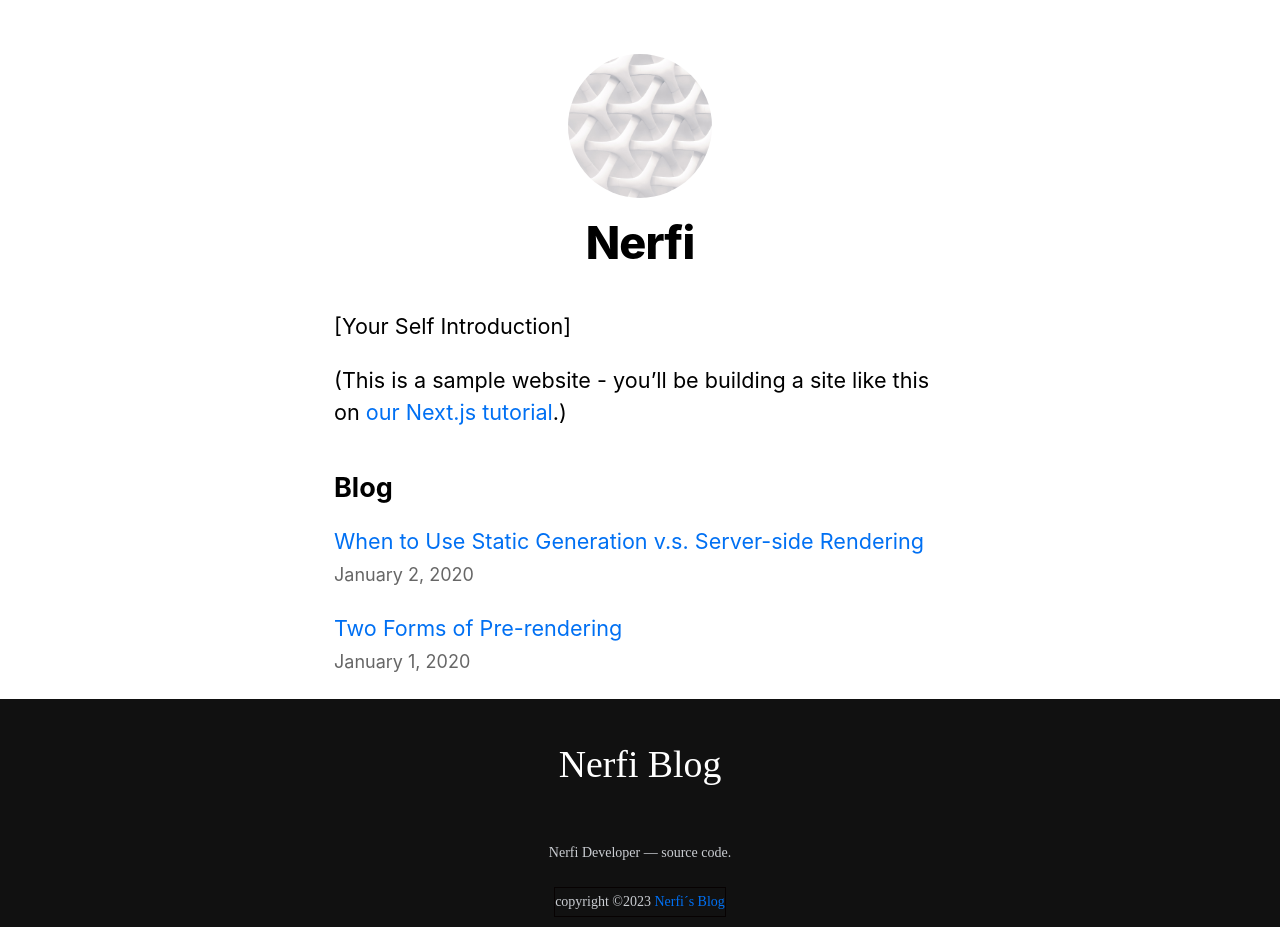
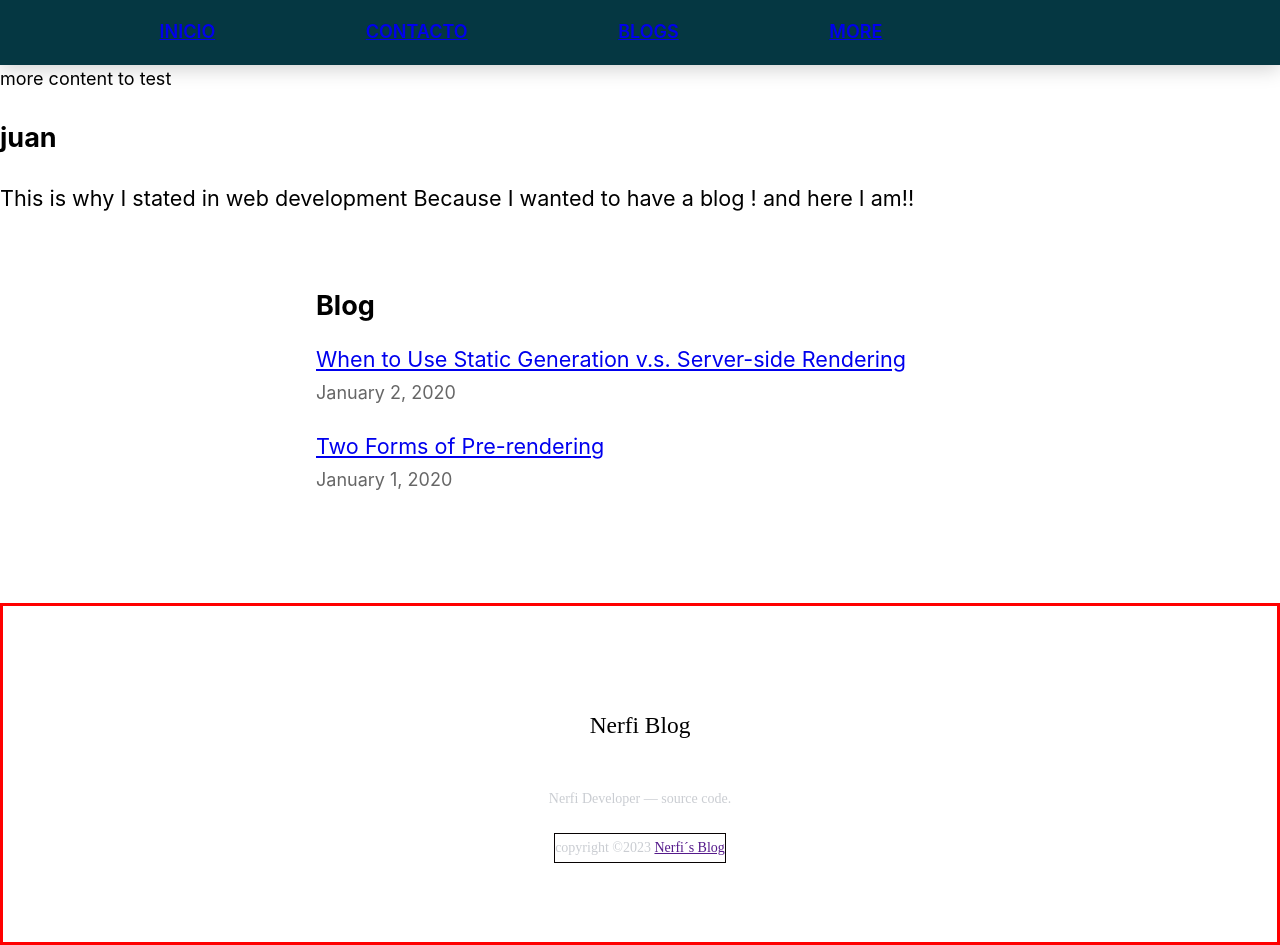
Before and after one commit to Nerfi/nextjs-blog, a Next.js app: page / in a window 1280 px wide. Built offline with nearby package versions, Linux system fonts and the light colour scheme.

Commit message:
fix: arreglado problema de barra horizontal cuadno añadimo heroSection,mañana mas y mejor,espero

```diff
--- /dev/null
+++ b/components/contenWrapper.js
@@ -0,0 +1,8 @@
+export default function ContentWrapper({children}) {
+    return(
+        <section style={{maxWidth: "36rem", padding: "0 1rem", margin: "3rem auto 6rem"}}>
+            {children}
+        </section>
+
+    );
+}
--- a/components/footer.module.css
+++ b/components/footer.module.css
@@ -4,10 +4,12 @@
   justify-content: center;
   flex-direction: column;
   text-align: center;
+  border: solid red;
+  height: 42vh;
 }
 
 .footerContent h3 {
-  font-size: 2.1rem;
+  font-size: 1.3rem;
   font-weight: 500;
   text-transform: capitalize;
   line-height: 3rem;
--- a/components/layout.js
+++ b/components/layout.js
@@ -4,6 +4,7 @@ import styles from "./layout.module.css";
 import utilStyles from "../styles/utils.module.css";
 import Link from "next/link";
 import Footer from "./footer";
+import Navigation from "./nav";
 
 const name = "Nerfi";
 export const siteTitle = "Nerfis Blog";
@@ -26,8 +27,10 @@ export default function Layout({ children, home }) {
         <meta name="twitter:card" content="summary_large_image" />
       </Head>
 
-      <header className={styles.header}>
-        {home ? (
+      <header>
+        <Navigation />
+
+        {/* {home ? (
           <>
             <Image
               priority
@@ -57,15 +60,18 @@ export default function Layout({ children, home }) {
               </Link>
             </h2>
           </>
-        )}
+        )} */}
       </header>
+
       <main>{children}</main>
+
       {!home && (
         <div className={styles.backToHome}>
           <Link href="/">← Back to home</Link>
         </div>
       )}
-      <Footer/>
+
+       <Footer />
     </div>
   );
 }
--- a/components/layout.module.css
+++ b/components/layout.module.css
@@ -1,7 +1,14 @@
 .container {
-  max-width: 36rem;
+  /* max-width: 36rem;
   padding: 0 1rem;
-  margin: 3rem auto 6rem;
+   margin: 3rem auto 6rem; */
+  /* border: solid yellow; */
+  /* height: 100vh;
+   min-height: 100vh; */
+
+   /* display: flex;
+   flex-direction: column;
+   min-height: 100vh;*/
 }
 
 .header {
@@ -11,5 +18,5 @@
 }
 
 .backToHome {
-  margin: 3rem 0 0;
+  margin: 3rem 0 0 ;
 }
--- /dev/null
+++ b/components/nav.js
@@ -0,0 +1,23 @@
+import styles from "./nav.module.css";
+import Link from "next/link";
+
+export default function Navigation() {
+  return (
+    <nav className={styles.container}>
+      <ul className={styles.navLinks}>
+        <li>
+          <Link href="/">Inicio</Link>
+        </li>
+        <li>
+          <a href="#">Contacto</a>
+        </li>
+        <li>
+          <a href="#">Blogs</a>
+        </li>
+        <li>
+          <a href="#">More</a>
+        </li>
+      </ul>
+    </nav>
+  );
+}
--- /dev/null
+++ b/components/nav.module.css
@@ -0,0 +1,21 @@
+.container {
+    /* height: 6rem; */
+    /* width: 100vw; */
+    display: flex;
+    /* position: fixed; */
+    /* z-index: 10; */
+    background-color: #053742;
+    box-shadow: 0 3px 20px rgba(0,0,0,0.2);
+}
+
+
+.navLinks{
+    width: 80vw;
+    display: flex;
+    padding: 0 0.7vw;
+    justify-content: space-evenly;
+    align-items: center;
+    text-transform: uppercase;
+    list-style: none;
+    font-weight: 600;
+}
--- a/pages/index.js
+++ b/pages/index.js
@@ -4,7 +4,8 @@ import utilStyles from "../styles/utils.module.css";
 import { getSortedPostsData } from "../utils/posts";
 import Link from "next/link";
 import Date from "../components/date";
-
+import { BIO } from "../utils/constants";
+import ContentWrapper from "../components/contenWrapper";
 //INDEX ES EL ENTRY POINT DE NUESTRA APP, LA "/" EN EL ROUTER PARA QUE NOS ENTENDAMOS
 
 export async function getStaticProps() {
@@ -24,14 +25,22 @@ export default function Home({ allPostsData }) {
       <Head>
         <title>{siteTitle}</title>
       </Head>
-      <section className={utilStyles.headingMd}>
-        <p>[Your Self Introduction]</p>
-        <p>
-          (This is a sample website - you’ll be building a site like this on{" "}
-          <a href="https://nextjs.org/learn">our Next.js tutorial</a>.)
-        </p>
+
+      {/*
+       HERO SECTIOS GOES HERE , NEEDS TO BE CREATED
+      pd: BIO const should be in hero section
+      */}
+      <section>
+        <div>
+          <span>more content to test </span>
+          <h2>juan </h2>
+        </div>
       </section>
 
+      <section className={utilStyles.headingMd}>
+        <p>{BIO}</p>
+      </section>
+      <ContentWrapper>
         <section className={`${utilStyles.headingMd} ${utilStyles.padding1px}`}>
           <h2 className={utilStyles.headingLg}>Blog</h2>
 
@@ -48,6 +57,7 @@ export default function Home({ allPostsData }) {
             ))}
           </ul>
         </section>
+      </ContentWrapper>
     </Layout>
   );
 }
--- a/styles/globals.css
+++ b/styles/globals.css
@@ -2,13 +2,14 @@ html,
 body {
   padding: 0;
   margin: 0;
-  font-family: -apple-system, BlinkMacSystemFont, Segoe UI, Roboto, Oxygen, Ubuntu,
-    Cantarell, Fira Sans, Droid Sans, Helvetica Neue, sans-serif;
+  font-family: -apple-system, BlinkMacSystemFont, Segoe UI, Roboto, Oxygen,
+    Ubuntu, Cantarell, Fira Sans, Droid Sans, Helvetica Neue, sans-serif;
   line-height: 1.6;
   font-size: 18px;
+
 }
 
-* {
+/* * {
   box-sizing: border-box;
 }
 
@@ -24,20 +25,9 @@ a:hover {
 img {
   max-width: 100%;
   display: block;
-}
+} */
 
 /* en este archivo es donde podremos poner los selectores puros footer, img, a de nuestra app
 ya que si lo hacemos por ejemplo en componetes/footer.module.css se queja
 https://github.com/vercel/next.js/discussions/31705
 */
-footer{
- position: absolute;
-   bottom: 10;
-  left: 0;
-  right: 0;
-  background: #111;
-  height: auto;
-  width: 100vw;
-  /*padding-top: 40px;*/
-  color: #fff;
-}
--- /dev/null
+++ b/utils/constants.js
@@ -0,0 +1,2 @@
+export const BIO =
+  "This is why  I stated in web development Because I wanted to have a blog ! and here I am!!";
```
Also changed, not shown: components/footer.js (+2 -5 lines), public/images/craiyon_190657_view_of_a_majestic_landscape_from_a_cave_entrance.png (added). Lines whose indentation alone changed are shown as unchanged.
